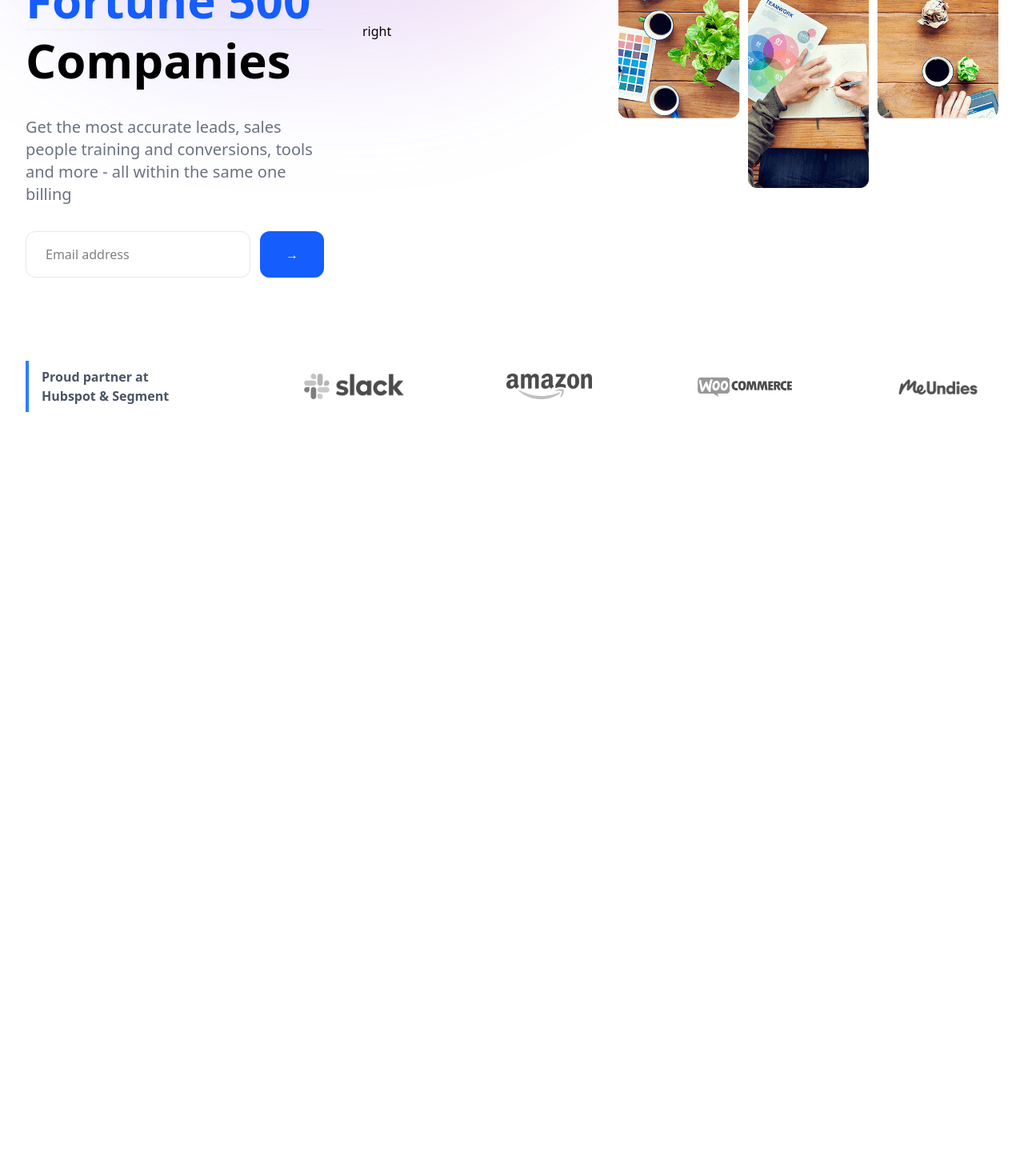
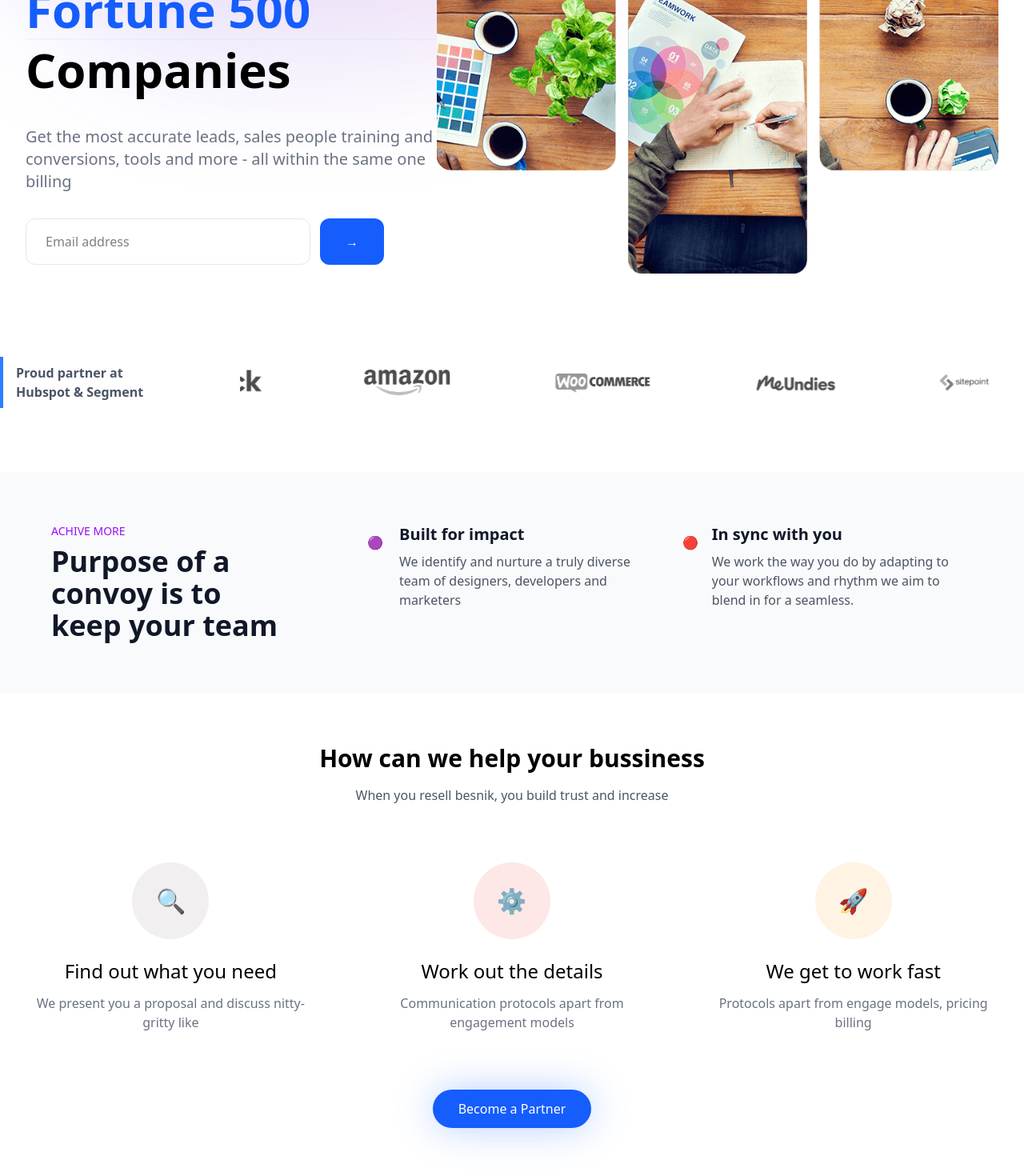
Before and after one commit to mithunbiswas1/landing-page-react, a React (Vite) app: page / in a window 1280 px wide. Shown: the part 510-1980 px from the top of the page at 80% size. Before the commit the page ends 1105 px from the top, so only its background shows below. Built offline with nearby package versions, Linux system fonts and the light colour scheme.

Commit message:
Feature and Purpose section

```diff
--- a/src/App.css
+++ /dev/null
@@ -1,12 +0,0 @@
-.animate-marquee {
-  animation: marquee 25s linear infinite;
-}
-
-@keyframes marquee {
-  0% {
-    transform: translateX(0);
-  }
-  100% {
-    transform: translateX(-50%);
-  }
-}
--- a/src/App.jsx
+++ b/src/App.jsx
@@ -1,6 +1,8 @@
 import { CompanyLogo } from "./components/CompanyLogo";
+import { FeaturesSection } from "./components/FeaturesSection";
 import { HeroSection } from "./components/HeroSection";
 import { Navbar } from "./components/Navbar";
+import { PurposeSection } from "./components/PurposeSection";
 
 function App() {
   return (
@@ -10,6 +12,8 @@
         <Navbar />
         <HeroSection />
         <CompanyLogo />
+        <PurposeSection />
+        <FeaturesSection />
       </div>
     </main>
   );
--- a/src/components/CompanyLogo.jsx
+++ b/src/components/CompanyLogo.jsx
@@ -20,7 +20,7 @@
     sitepoint,
   ];
   return (
-    <div className="w-full container mx-auto py-20 px-8 sm:px-6 lg:px-8 flex sm:flex-row flex-col sm:items-center items-start">
+    <div className="w-full overflow-hidden container mx-auto py-20 flex sm:flex-row flex-col sm:items-center items-start">
       <div className="w-[300px] shrink-0 text-gray-600 px-4 border-l-4 border-blue-500 bg-white py-2 z-10 sm:text-base text-xl font-semibold text-left">
         Proud partner at <br />
         Hubspot & Segment
--- /dev/null
+++ b/src/components/FeaturesSection.jsx
@@ -0,0 +1,65 @@
+import React from "react";
+
+const features = [
+  {
+    icon: "🔍",
+    title: "Find out what you need",
+    description: "We present you a proposal and discuss nitty-gritty like",
+  },
+  {
+    icon: "⚙️",
+    title: "Work out the details",
+    description: "Communication protocols apart from engagement models",
+  },
+  {
+    icon: "🚀",
+    title: "We get to work fast",
+    description: "Protocols apart from engage models, pricing billing",
+  },
+];
+
+export const FeaturesSection = () => {
+  return (
+    <section id="about" className="max-w-7xl mx-auto px-4 py-16">
+      {/* heading texts */}
+      <div className="text-center mb-12">
+        <h2 className="text-3xl font-bold mb-4">
+          How can we help your bussiness
+        </h2>
+        <p className="text-gray-600">
+          When you resell besnik, you build trust and increase
+        </p>
+      </div>
+
+      {/* feature box */}
+      <div className="grid grid-cols-1 md:grid-cols-3 gap-8">
+        {features.map((feature, index) => (
+          <div
+            key={index}
+            className="flex flex-col items-center p-6 text-center"
+          >
+            <div
+              className="w-24 h-24 rounded-full mb-6 flex items-center justify-center"
+              style={{
+                backgroundColor:
+                  index === 0 ? "#f1eff0" : index === 1 ? "#fee7e7" : "#fff3e4",
+              }}
+            >
+              <div className="text-3xl">{feature.icon}</div>
+            </div>
+            <h3 className="text-2xl font-medium mb-3 ">{feature.title}</h3>
+            <p className="text-gray-500">{feature.description}</p>
+          </div>
+        ))}
+      </div>
+
+      {/* button */}
+      <div className="text-center mt-12">
+        <button className="bg-blue-600 text-white cursor-pointer px-8 py-3 rounded-full font-medium hover:bg-blue-700 transition-colors relative">
+          Become a Partner
+          <div className="absolute -z-10 w-full h-full bg-blue-600/30 blur-xl rounded-full top-0 left-0"></div>
+        </button>
+      </div>
+    </section>
+  );
+};
--- a/src/components/HeroSection.jsx
+++ b/src/components/HeroSection.jsx
@@ -4,7 +4,10 @@
 
 export const HeroSection = () => {
   return (
-    <div className="container mx-auto pt-44 pb-6 px-4 sm:px-6 lg:px-8 flex flex-col md:flex-row justify-between items-center ">
+    <div
+      id="home"
+      className="container mx-auto pt-44 pb-6 px-4 sm:px-6 lg:px-8 flex flex-col md:flex-row justify-between items-center "
+    >
       {/* Left col */}
       <div className="w-full md:w-1/2 space-y-8">
         <div className="flex items-center gap-2 bg-gray-50 w-fit px-4 py-2 rounded-full hover:bg-gray-100 transition-colors cursor-pointer group">
@@ -41,7 +44,6 @@
       </div>
 
       {/* Right col */}
-      <div className="w-full md:w-1/2 mt-16 pl-0 md:pl-12">right</div>
       <div className="relative">
         <img
           src={heroImage}
--- a/src/components/Navbar.jsx
+++ b/src/components/Navbar.jsx
@@ -6,10 +6,10 @@
   const [activeLink, setActiveLink] = useState("#home");
 
   const navList = [
-    { href: "/#home", label: "Home" },
-    { href: "/#about", label: "About" },
-    { href: "/#services", label: "Services" },
-    { href: "/#contact", label: "Contact" },
+    { href: "#home", label: "Home" },
+    { href: "#about", label: "About" },
+    { href: "#services", label: "Services" },
+    { href: "#contact", label: "Contact" },
   ];
 
   return (
--- /dev/null
+++ b/src/components/PurposeSection.jsx
@@ -0,0 +1,53 @@
+import React from "react";
+
+export const features = [
+  {
+    icon: "🟣", // Replace with your actual icon component or image
+    title: "Built for impact",
+    description:
+      "We identify and nurture a truly diverse team of designers, developers and marketers",
+  },
+  {
+    icon: "🔴", // Replace with your actual icon component or image
+    title: "In sync with you",
+    description:
+      "We work the way you do by adapting to your workflows and rhythm we aim to blend in for a seamless.",
+  },
+];
+
+export const PurposeSection = () => {
+  return (
+    <section className="w-full bg-gray-50 py-16 sm:px-6 md:px-8">
+      <div className="max-w-6xl mx-auto">
+        <div className="grid md:grid-cols-3 grid-cols-1 gap-8">
+          {/* heading text */}
+          <div className="">
+            <p className="text-sm text-purple-600 font-medium mb-2">
+              ACHIVE MORE
+            </p>
+            <h2 className="text-3xl md:w-4/5 w-full md:text-4xl font-bold text-gray-900">
+              Purpose of a convoy is to keep your team
+            </h2>
+          </div>
+
+          {/* bullet points */}
+          <div className="col-span-2 grid grid-cols-1 md:grid-cols-2 gap-8">
+            {features.map((feature, index) => (
+              <div className="flex space-x-4">
+                <div className="w-12 h-12 flex items-center justify-start rounded-full">
+                  {feature.icon}
+                </div>
+                <div className="">
+                  <h3 className="text-xl font-bold text-gray-900 mb-2">
+                    {feature.title}
+                  </h3>
+                  <p className="text-gray-600">{feature.description}</p>
+                </div>
+              </div>
+            ))}
+          </div>
+        </div>
+      </div>
+    </section>
+  );
+};
--- a/src/index.css
+++ b/src/index.css
@@ -1 +1,19 @@
 @import "tailwindcss";
+
+html {
+  scroll-behavior: smooth;
+  scroll-padding-top: 100px;
+}
+
+.animate-marquee {
+  animation: marquee 25s linear infinite;
+}
+
+@keyframes marquee {
+  0% {
+    transform: translateX(0);
+  }
+  100% {
+    transform: translateX(-50%);
+  }
+}
```
